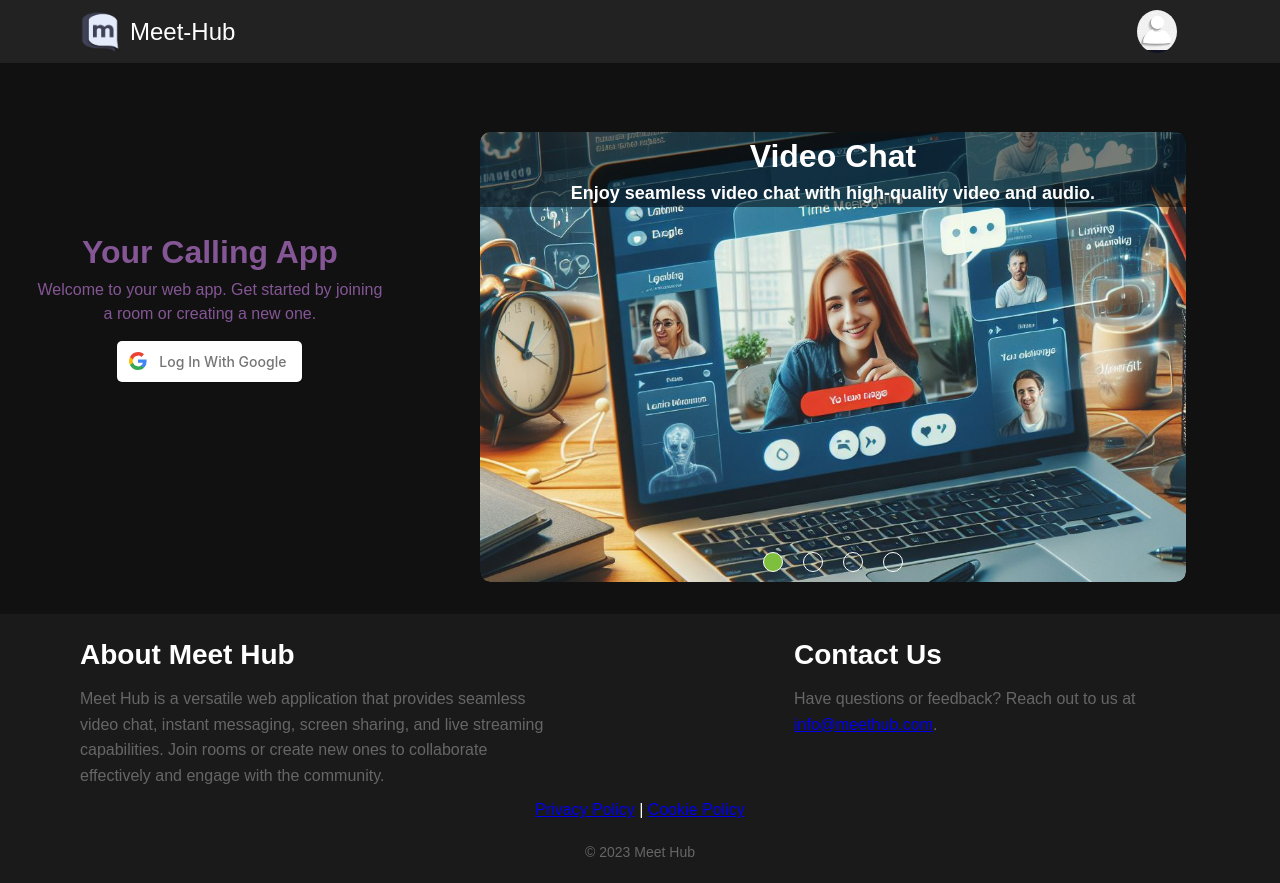
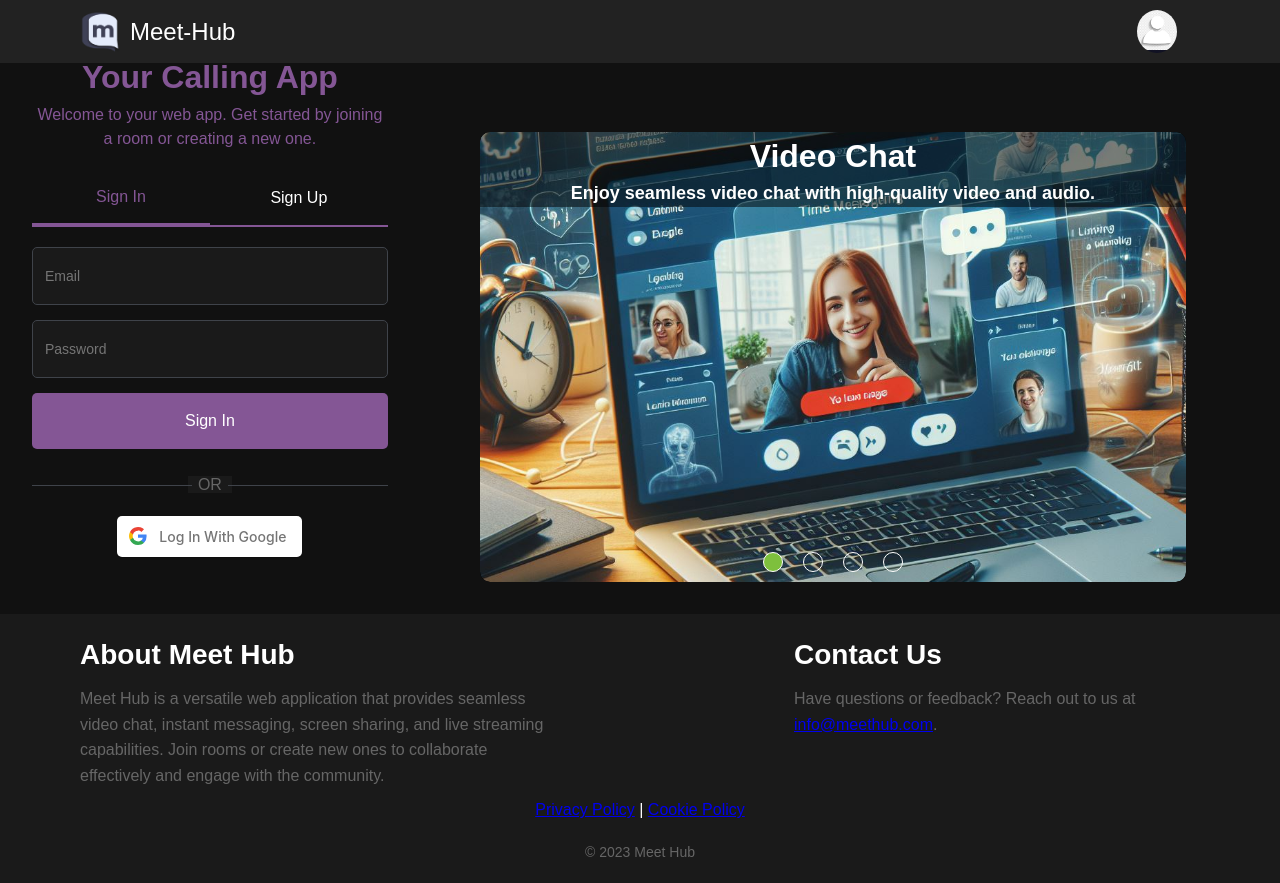
Before and after one commit to Swastik007sharma/video_calling, a Node server app: page / in a window 1280 px wide. Run offline with Node 20, Linux system fonts and the light colour scheme; some libraries are stand-ins or nearby versions.

Commit message:
Add authentication forms and improve user logout handling

```diff
--- a/app.js
+++ b/app.js
@@ -6,6 +6,7 @@ const passport = require('passport');
 const session = require('express-session');
 const MongoStore = require('connect-mongo');
 const connectDB = require('./conf/db')
+const authRoutes = require('./routes/authRoutes');
 
 connectDB()
 
@@ -25,12 +26,18 @@ app.set('view engine','ejs');
 
 // Middleware & DB for Sessions Setup
 app.use(express.urlencoded({extended:true}))
+app.use(express.json());
 app.use(
     session({
       secret: 'keyboard cat',
       resave: false,
       saveUninitialized: false,
       store: MongoStore.create({ mongoUrl: process.env.MONGO_URI }),
+      cookie: {
+        secure: process.env.NODE_ENV === 'production',
+        httpOnly: true,
+        maxAge: 24 * 60 * 60 * 1000 // 24 hours
+      }
     })
   )
 
@@ -40,6 +47,12 @@ app.use(passport.session())
 
 // Use Routes
 app.use(require("./routes/index"))
-app.use(require('./routes/auth'))
+app.use('/auth', authRoutes);
+
+// Error handling middleware
+app.use((err, req, res, next) => {
+  console.error(err.stack);
+  res.status(500).send('Something broke!');
+});
 
 app.listen(PORT,console.log(`listening at ${PORT}`))
--- a/package.json
+++ b/package.json
@@ -11,6 +11,7 @@
   "author": "",
   "license": "ISC",
   "dependencies": {
+    "bcryptjs": "^2.4.3",
     "connect-mongo": "^4.5.0",
     "dotenv": "^10.0.0",
     "ejs": "^3.1.6",
--- /dev/null
+++ b/public/javascript/auth.js
@@ -0,0 +1,77 @@
+document.addEventListener('DOMContentLoaded', () => {
+    const authTabs = document.querySelectorAll('.auth-tab');
+    const authForms = document.querySelectorAll('.auth-form');
+
+    // Tab switching
+    authTabs.forEach(tab => {
+        tab.addEventListener('click', () => {
+            const targetForm = tab.dataset.tab;
+
+            // Update active tab
+            authTabs.forEach(t => t.classList.remove('active'));
+            tab.classList.add('active');
+
+            // Show corresponding form
+            authForms.forEach(form => {
+                form.classList.remove('active');
+                if (form.id === `${targetForm}-form`) {
+                    form.classList.add('active');
+                }
+            });
+        });
+    });
+
+    // Handle sign-up form submission
+    const signupForm = document.getElementById('signup-form');
+    signupForm.addEventListener('submit', async (e) => {
+        e.preventDefault();
+        const formData = new FormData(signupForm);
+
+        try {
+            const response = await fetch('/auth/signup', {
+                method: 'POST',
+                headers: {
+                    'Content-Type': 'application/json',
+                },
+                body: JSON.stringify(Object.fromEntries(formData)),
+            });
+
+            if (response.ok) {
+                window.location.href = '/home';
+            } else {
+                const error = await response.json();
+                alert(error.message);
+            }
+        } catch (error) {
+            console.error('Error:', error);
+            alert('An error occurred during sign up');
+        }
+    });
+
+    // Handle sign-in form submission
+    const signinForm = document.getElementById('signin-form');
+    signinForm.addEventListener('submit', async (e) => {
+        e.preventDefault();
+        const formData = new FormData(signinForm);
+
+        try {
+            const response = await fetch('/auth/signin', {
+                method: 'POST',
+                headers: {
+                    'Content-Type': 'application/json',
+                },
+                body: JSON.stringify(Object.fromEntries(formData)),
+            });
+
+            if (response.ok) {
+                window.location.href = '/home';
+            } else {
+                const error = await response.json();
+                alert(error.message);
+            }
+        } catch (error) {
+            console.error('Error:', error);
+            alert('An error occurred during sign in');
+        }
+    });
+});
--- a/public/stylesheet/index.css
+++ b/public/stylesheet/index.css
@@ -385,3 +385,100 @@ footer {
     margin-top: 10px; /* Margin for spacing */
     text-align: center; /* Center the copyright text */
 }
+
+.auth-section {
+    width: 100%;
+    max-width: 400px;
+    margin: 20px auto;
+}
+
+.auth-tabs {
+    display: flex;
+    margin-bottom: 20px;
+    border-bottom: 2px solid #845695;
+}
+
+.auth-tab {
+    flex: 1;
+    padding: 10px;
+    background: none;
+    border: none;
+    color: #fff;
+    cursor: pointer;
+    font-size: 16px;
+    transition: all 0.3s ease;
+}
+
+.auth-tab.active {
+    color: #845695;
+    border-bottom: 2px solid #845695;
+}
+
+.auth-form {
+    display: none;
+    flex-direction: column;
+    gap: 15px;
+}
+
+.auth-form.active {
+    display: flex;
+}
+
+.form-group {
+    position: relative;
+}
+
+.form-group input {
+    width: 100%;
+    padding: 12px;
+    border: 1px solid #3f434a;
+    border-radius: 5px;
+    background-color: #1a1a1a;
+    color: #fff;
+    font-size: 14px;
+}
+
+.auth-form button {
+    background-color: #845695;
+    color: #fff;
+    padding: 12px;
+    border: none;
+    border-radius: 5px;
+    cursor: pointer;
+    font-size: 16px;
+    transition: background-color 0.3s ease;
+}
+
+.auth-form button:hover {
+    background-color: #6a4577;
+}
+
+.auth-divider {
+    text-align: center;
+    margin: 20px 0;
+    position: relative;
+}
+
+.auth-divider::before,
+.auth-divider::after {
+    content: '';
+    position: absolute;
+    top: 50%;
+    width: 45%;
+    height: 1px;
+    background-color: #3f434a;
+}
+
+.auth-divider::before {
+    left: 0;
+}
+
+.auth-divider::after {
+    right: 0;
+}
+
+.auth-divider span {
+    background-color: #1a1a1a;
+    padding: 0 10px;
+    color: #666;
+}
--- a/views/home.ejs
+++ b/views/home.ejs
@@ -33,7 +33,7 @@
 							<!-- Google profile information will be displayed here -->
 							<p><%= user.displayName%></p>
 							<p><%= user.email%></p>
-							<a href="/auth/logout">Logout</a>
+							<a href="/auth/logout" class="logout-link">Logout</a>
 						</div>
 					</div>
 				</div>
--- a/views/index.ejs
+++ b/views/index.ejs
@@ -47,11 +47,49 @@
 						or creating a new one.
 					</p>
 
-					<div id="google-auth-section">
-						<div class="g-signin2" data-onsuccess="onSignIn"></div>
-						<a href="/auth/google" class="login-with-google-btn">
-							Log In With Google
-						</a>
+					<div id="auth-section">
+						<div class="auth-tabs">
+							<button class="auth-tab active" data-tab="signin">Sign In</button>
+							<button class="auth-tab" data-tab="signup">Sign Up</button>
+						</div>
+
+						<!-- Sign In Form -->
+						<form id="signin-form" class="auth-form active">
+							<div class="form-group">
+								<input type="email" name="email" placeholder="Email" required>
+							</div>
+							<div class="form-group">
+								<input type="password" name="password" placeholder="Password" required>
+							</div>
+							<button type="submit">Sign In</button>
+						</form>
+
+						<!-- Sign Up Form -->
+						<form id="signup-form" class="auth-form">
+							<div class="form-group">
+								<input type="text" name="name" placeholder="Full Name" required>
+							</div>
+							<div class="form-group">
+								<input type="email" name="email" placeholder="Email" required>
+							</div>
+							<div class="form-group">
+								<input type="password" name="password" placeholder="Password" required>
+							</div>
+							<div class="form-group">
+								<input type="password" name="confirmPassword" placeholder="Confirm Password" required>
+							</div>
+							<button type="submit">Sign Up</button>
+						</form>
+
+						<div class="auth-divider">
+							<span>OR</span>
+						</div>
+
+						<div id="google-auth-section">
+							<a href="/auth/google" class="login-with-google-btn">
+								Log In With Google
+							</a>
+						</div>
 					</div>
 				</div>
 
@@ -183,6 +221,7 @@
 		></script>
 		<script src="/javascript/slider.js" defer></script>
 		<script src="/javascript/index.js" defer></script>
+		<script src="/javascript/auth.js" defer></script>
 		<script type="text/javascript">
 			(function (w,d) {
 				var loader = function () {
--- a/views/lobby.ejs
+++ b/views/lobby.ejs
@@ -73,7 +73,7 @@
 							<p class="user-name"><%= user.displayName%></p>
 							<p class="user-email"><%= user.email%></p>
 						</div>
-						<a href="/auth/logout">Logout</a>
+						<a href="/auth/logout" class="logout-link">Logout</a>
 					</div>
 				</div>
 			</div>
```
Also changed, not shown: conf/passport.js (+8 -3 lines), models/User.js (+22 -7 lines), routes/auth.js (+16 -15 lines), routes/authRoutes.js (added, +119 -0 lines), 1 other file.
